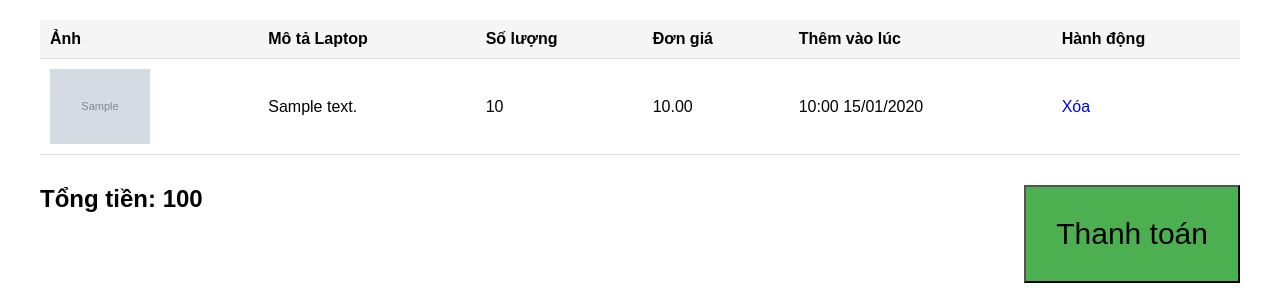
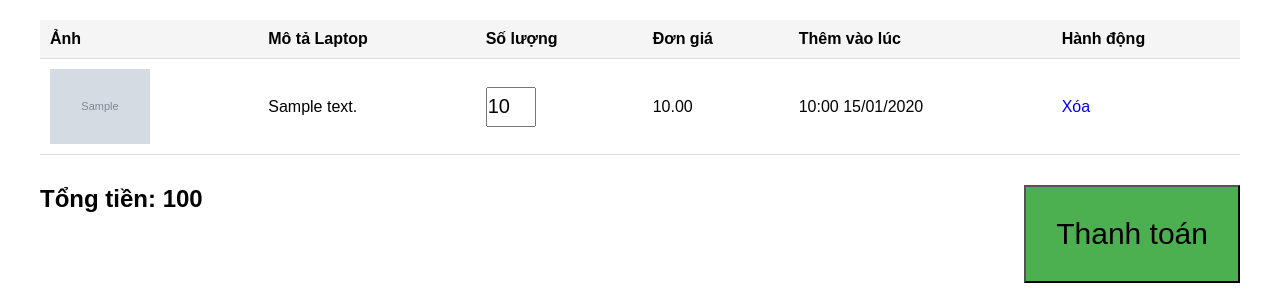
Before and after one commit to TrinhThinh2004/LaptopStore, a PHP site: page /index.php?act=cart1 in a window 1280 px wide. Shown: the part 60-360 px from the top of the page. Run offline with PHP 8.4, Linux system fonts and the light colour scheme; the visitor is signed in with stand-in values (Sample User, id 1); tables that the repository leaves empty hold one stand-in row (values such as "Sample post"); grey boxes marked "Sample" are stand-in pictures.

Commit message:
fix cart

```diff
--- a/assets/css/cart1.css
+++ b/assets/css/cart1.css
@@ -15,3 +15,9 @@ img {
     display: flex;
     justify-content: space-between;
 }
+
+.quantity-input {
+    width: 50px;
+    height: 40px;
+    font-size: 20px;
+}
--- a/cart1.php
+++ b/cart1.php
@@ -23,17 +23,14 @@
         $user_id = $_SESSION['user_id'];
         $laptop_id = intval($_GET['remove_id']); // Lấy laptop_id từ GET và chuyển đổi thành số nguyên
 
-        // Xóa sản phẩm khỏi bảng Cart
         $delete_query = "DELETE FROM Cart WHERE user_id = $user_id AND laptop_id = $laptop_id";
         mysqli_query($conn, $delete_query);
 
-        // Cập nhật lại số lượng sản phẩm khác nhau trong giỏ hàng
         $count_query = "SELECT COUNT(DISTINCT laptop_id) as unique_products FROM Cart WHERE user_id = $user_id";
         $result_count = mysqli_query($conn, $count_query);
         $row_count = mysqli_fetch_assoc($result_count);
         $_SESSION['quantity'] = $row_count['unique_products'];
 
-        // Điều hướng lại trang hiện tại để tránh lặp lại thao tác xóa nếu người dùng reload trang
         header("Location: index.php?act=cart1");
         exit;
     }
@@ -70,7 +67,7 @@
                         <tr>
                             <td><img src="<?php echo $row['image_url'] ?>" alt=""></td>
                             <td><?php echo $row['description'] ?></td>
-                            <td><?php echo $row['quantity'] ?></td>
+                            <td><input class='quantity-input' type="number" value="<?php echo $row['quantity'] ?>"></td>
                             <td><?php echo $row['price'] ?></td>
                             <td><?php echo date("H:i d/m/Y", strtotime($row["created_at"])) ?></td>
                             <td><a href = "index.php?act=cart1&remove_id=<?php echo $row['laptop_id']; ?>" onclick="return confirm('Bạn có chắc muốn xóa sản phẩm này khỏi giỏ hàng?');">Xóa</a>
--- a/test.html
+++ b/test.html
@@ -24,7 +24,7 @@
 
 <body>
     <div class="main">
-        <input type="number" name="" id="">
+        <input type="number" name="" id="" value="1">
     </div>
 </body>
 
```
